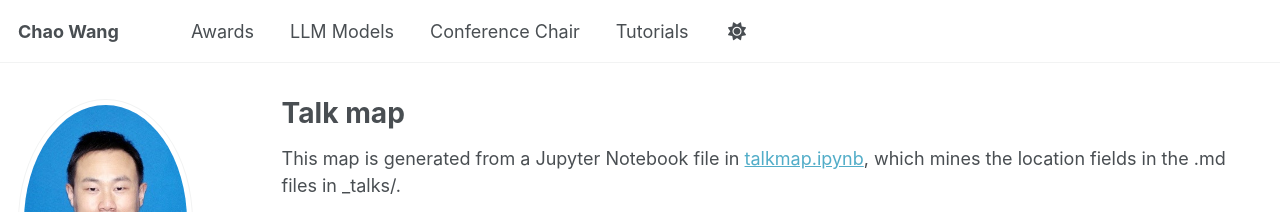
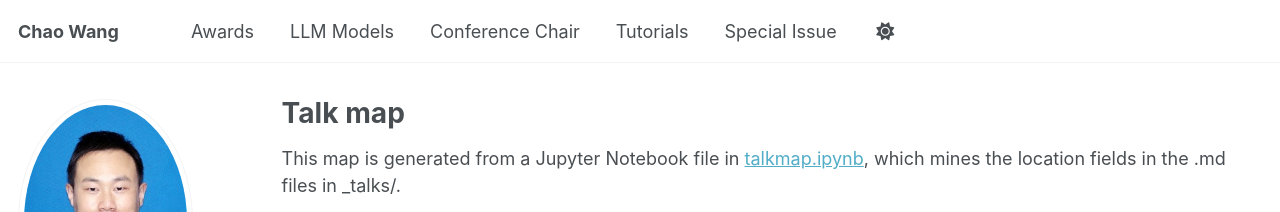
Before and after one commit to Drwangchao/Drwangchao.github.io, a Jekyll site: the page built from _pages/talkmap.html, in a window 1280 px wide. Shown: the top 212 px of the page. Built offline with Jekyll 4.4.1, drawn with Linux system fonts in a browser that asks for light colours; nearby versions of some CDN libraries; some web fonts are replaced; a file with an impossible date is left out.

Commit message:
Update navigation.yml

```diff
--- a/_data/navigation.yml
+++ b/_data/navigation.yml
@@ -14,3 +14,6 @@ main:
 
   - title: "Tutorials"
     url: /tutorials/
+
+  - title: "Special Issue"
+    url: /special-issue/
```
